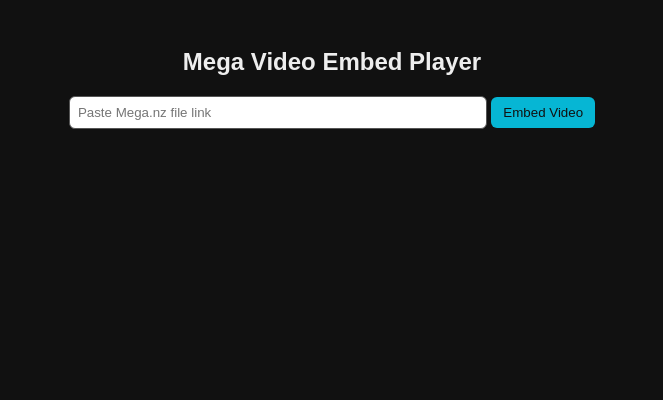
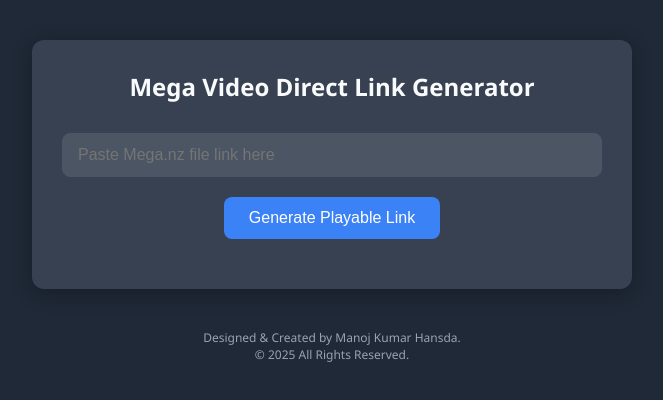
Before and after one commit to manojkrhansda/mkhmovies.github.io, a plain HTML site: page index.html in a window 1280 px wide. Shown: the whole page, without its empty margins (308-971 px from the left). Drawn offline with Linux system fonts and the light colour scheme.

Commit message:
Update index.html

```diff
--- a/index.html
+++ b/index.html
@@ -3,43 +3,164 @@
 <head>
 <meta charset="UTF-8">
 <meta name="viewport" content="width=device-width, initial-scale=1.0">
-<title>Mega Video Embed Player</title>
+<title>Mega Direct Link Generator</title>
 <style>
-  body { font-family: sans-serif; padding: 20px; text-align: center; background: #111; color: #eee; }
-  input { width: 400px; padding: 8px; margin-bottom: 10px; border-radius: 6px; border: 1px solid #555; }
-  button { padding: 8px 12px; border-radius: 6px; border: none; background: #06b6d4; color: #111; cursor: pointer; }
-  iframe { margin-top: 20px; border: none; border-radius: 8px; }
+    /* Basic Reset */
+    * { box-sizing: border-box; margin: 0; padding: 0; }
+
+    body {
+        font-family: 'Segoe UI', Tahoma, Geneva, Verdana, sans-serif;
+        background: #1f2937; /* Dark background */
+        color: #e5e7eb; /* Light text color */
+        display: flex;
+        flex-direction: column;
+        align-items: center;
+        padding: 40px 20px;
+    }
+
+    h2 {
+        margin-bottom: 20px;
+        color: #f9fafb; /* Lighter heading color */
+    }
+
+    .container {
+        background: #374151; /* Darker container background */
+        padding: 30px;
+        border-radius: 12px;
+        box-shadow: 0 4px 20px rgba(0,0,0,0.3); /* Stronger shadow for contrast */
+        width: 100%;
+        max-width: 600px;
+        text-align: center;
+    }
+
+    input[type="text"] {
+        width: 100%;
+        padding: 12px 15px;
+        margin: 10px 0;
+        border-radius: 8px;
+        border: 1px solid #4b5563; /* Darker border */
+        background: #4b5563; /* Input background */
+        color: #e5e7eb; /* Input text color */
+        font-size: 16px;
+        transition: border 0.3s;
+    }
+
+    input[type="text"]:focus {
+        border-color: #60a5fa; /* Lighter focus border */
+        outline: none;
+    }
+
+    button {
+        padding: 12px 25px;
+        border: none;
+        border-radius: 8px;
+        background: #3b82f6; /* Blue button */
+        color: #fff;
+        font-size: 16px;
+        cursor: pointer;
+        margin-top: 10px;
+        transition: background 0.3s;
+    }
+
+    button:hover {
+        background: #2563eb; /* Darker blue on hover */
+    }
+
+    #result {
+        margin-top: 20px;
+        text-align: center;
+    }
+
+    #embedLink {
+        width: 100%;
+        padding: 10px;
+        border-radius: 8px;
+        border: 1px solid #4b5563;
+        margin-bottom: 10px;
+        font-size: 14px;
+        background: #4b5563;
+        color: #e5e7eb;
+    }
+
+    iframe {
+        width: 100%;
+        height: 360px;
+        border-radius: 8px;
+        border: 1px solid #4b5563;
+        margin-top: 10px;
+    }
+
+    .copy-btn {
+        padding: 10px 20px;
+        border: none;
+        border-radius: 8px;
+        background: #10b981;
+        color: #fff;
+        cursor: pointer;
+        font-size: 14px;
+        transition: background 0.3s;
+    }
+
+    .copy-btn:hover {
+        background: #059669;
+    }
+
+    footer {
+        margin-top: 40px;
+        font-size: 12px;
+        color: #9ca3af; /* Lighter text for footer */
+        text-align: center;
+    }
 </style>
 </head>
 <body>
-  <h2>Mega Video Embed Player</h2>
-  <input type="text" id="megaLink" placeholder="Paste Mega.nz file link">
-  <button onclick="embedMega()">Embed Video</button>
 
-  <div id="playerContainer"></div>
+<div class="container">
+    <h2>Mega Video Direct Link Generator</h2>
+
+    <input type="text" id="megaLink" placeholder="Paste Mega.nz file link here">
+    <button onclick="generateLink()">Generate Playable Link</button>
+
+    <div id="result"></div>
+</div>
+
+<footer>
+    <p>Designed & Created by Manoj Kumar Hansda.</p>
+    <p>© 2025 All Rights Reserved.</p>
+</footer>
 
 <script>
-function embedMega() {
-  const link = document.getElementById('megaLink').value.trim();
-  if (!link) return alert('Please enter a Mega link');
+function generateLink() {
+    const link = document.getElementById('megaLink').value.trim();
+    const match = link.match(/https:\/\/mega\.nz\/file\/([a-zA-Z0-9_-]+)#([a-zA-Z0-9_-]+)/);
 
-  // Extract file ID and key from Mega link
-  const match = link.match(/mega\.nz\/file\/([a-zA-Z0-9_-]+)#([a-zA-Z0-9_-]+)/);
-  if (!match) return alert('Invalid Mega file link');
+    if(!match) {
+        document.getElementById('result').innerHTML = '<p style="color:red;">Invalid Mega file link</p>';
+        return;
+    }
 
-  const fileId = match[1];
-  const fileKey = match[2];
+    const fileId = match[1];
+    const fileKey = match[2];
+    const embedLink = `https://mega.nz/embed/${fileId}#${fileKey}`;
 
-  const iframe = document.createElement('iframe');
-  iframe.width = "640";
-  iframe.height = "360";
-  iframe.allowFullscreen = true;
-  iframe.src = `https://mega.nz/embed/${fileId}#${fileKey}`;
+    document.getElementById('result').innerHTML = `
+        <p>Copy this link to play the video directly:</p>
+        <input type="text" id="embedLink" value="${embedLink}" readonly>
+        <br>
+        <button class="copy-btn" onclick="copyLink()">Copy Link</button>
+        <p style="margin-top:20px;">Preview:</p>
+        <iframe src="${embedLink}" allowfullscreen></iframe>
+    `;
+}
 
-  const container = document.getElementById('playerContainer');
-  container.innerHTML = ''; // remove previous iframe
-  container.appendChild(iframe);
+function copyLink() {
+    const copyText = document.getElementById("embedLink");
+    copyText.select();
+    copyText.setSelectionRange(0, 99999);
+    document.execCommand("copy");
+    alert("Link copied to clipboard!");
 }
 </script>
+
 </body>
 </html>
```
